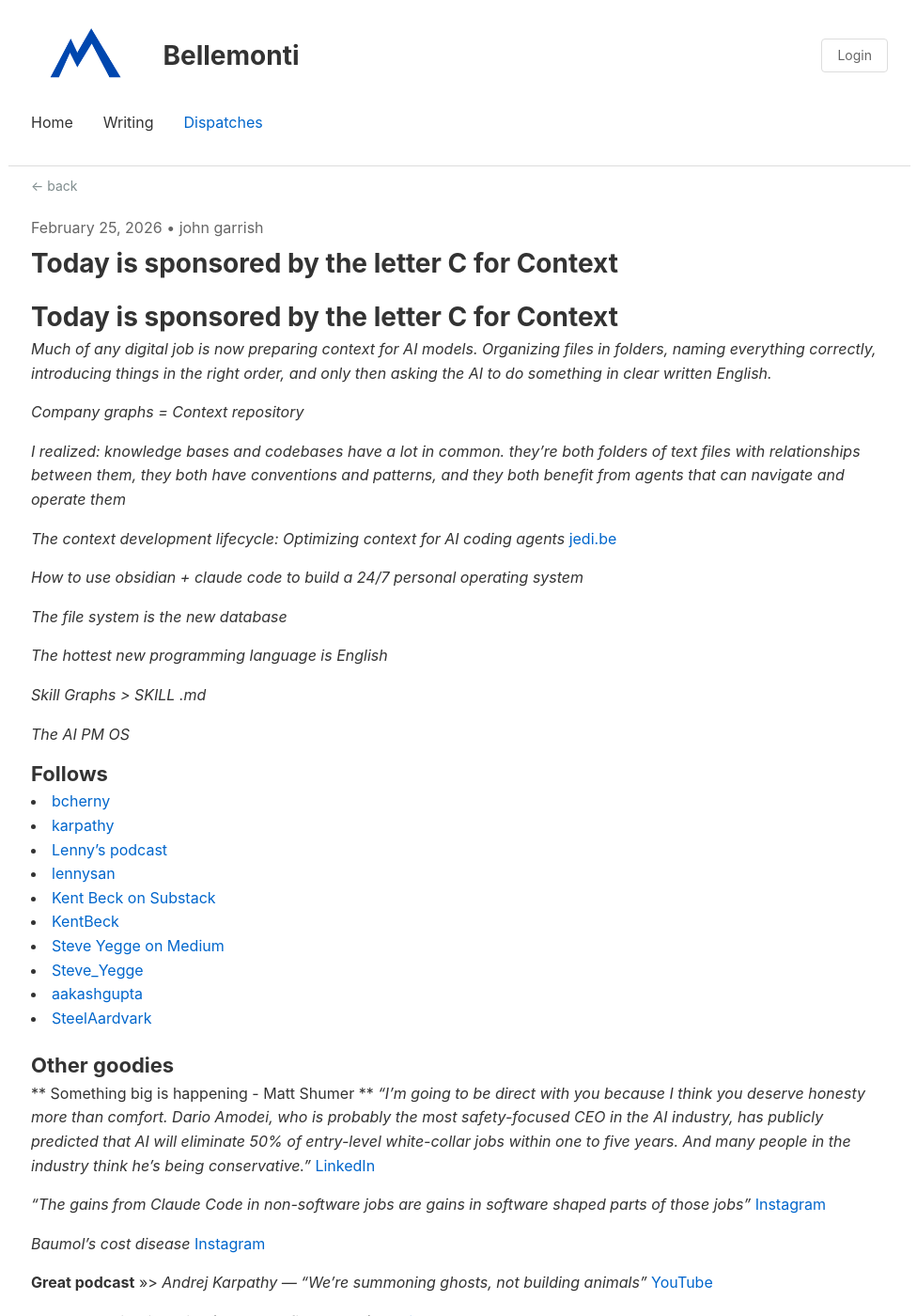
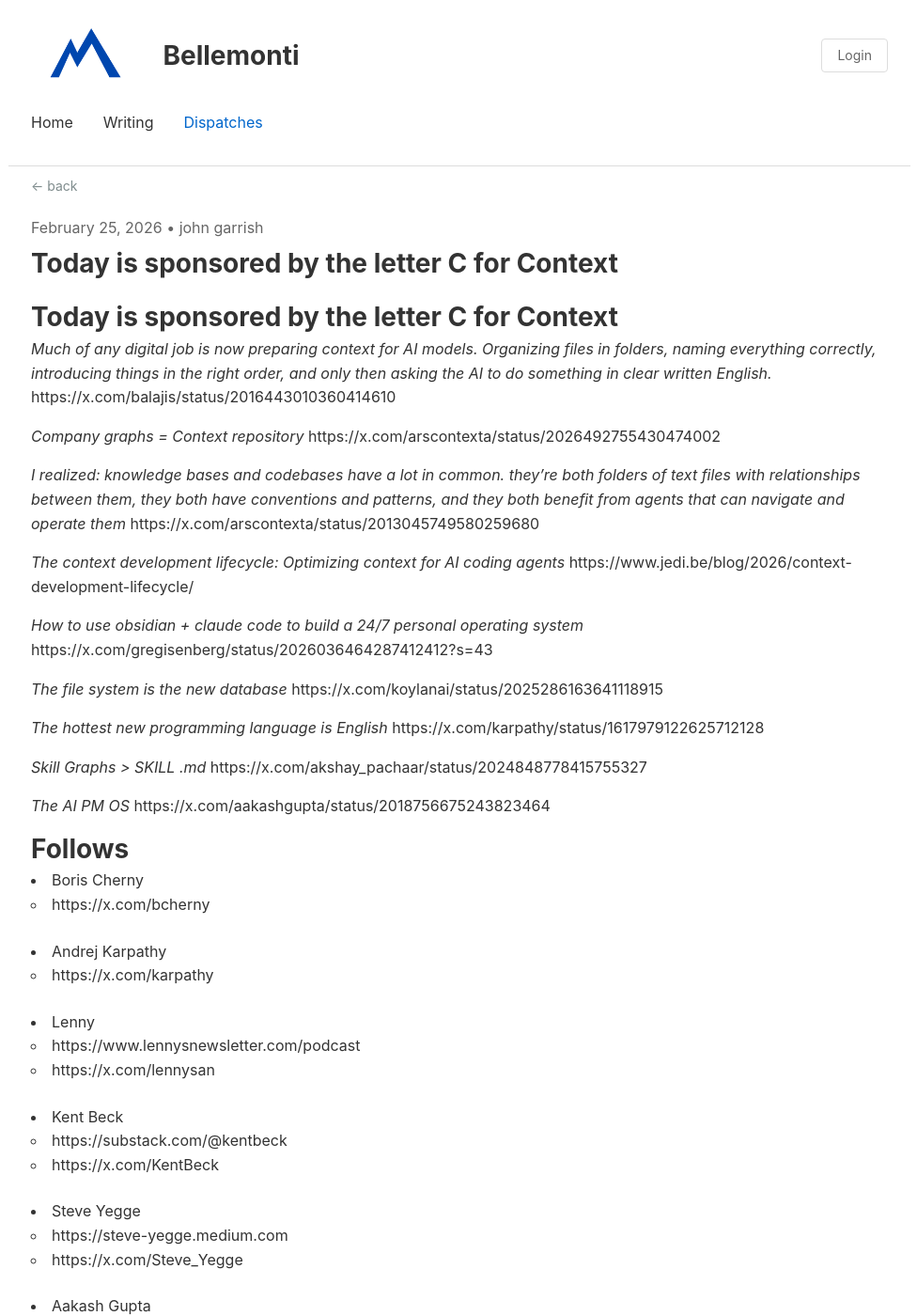
Before and after one commit to gibbygee/bellemonti-website, a Jekyll site: the page built from _readings/2026-02-25-feb-25-dispatch.md, in a window 1280 px wide and 1400 px high. Shown: the whole window at 94% size, without its empty margins (151-1127 px from the left). Built offline with Jekyll 4.4.1, drawn with Linux system fonts in a browser that asks for light colours; some of the changed text lies outside the part shown.

Commit message:
Enhance Feb 25 dispatch by adding relevant links to context-related statements, improving formatting for clarity, and updating the 'Follows' and 'Other goodies' sections for better organization.

```diff
--- a/_readings/2026-02-25-feb-25-dispatch.md
+++ b/_readings/2026-02-25-feb-25-dispatch.md
@@ -8,57 +8,73 @@
 # Today is sponsored by the letter C for Context
 
 *Much of any digital job is now preparing context for AI models. Organizing files in folders, naming everything correctly, introducing things in the right order, and only then asking the AI to do something in clear written English.*
+https://x.com/balajis/status/2016443010360414610
 
 *Company graphs = Context repository*
+https://x.com/arscontexta/status/2026492755430474002
 
 *I realized: knowledge bases and codebases have a lot in common. they're both folders of text files with relationships between them, they both have conventions and patterns, and they both benefit from agents that can navigate and operate them*
+https://x.com/arscontexta/status/2013045749580259680
 
 *The context development lifecycle: Optimizing context for AI coding agents*
-[jedi.be](https://www.jedi.be/blog/2026/context-development-lifecycle/)
+https://www.jedi.be/blog/2026/context-development-lifecycle/
 
 *How to use obsidian + claude code to build a 24/7 personal operating system*
+https://x.com/gregisenberg/status/2026036464287412412?s=43
 
 *The file system is the new database*
+https://x.com/koylanai/status/2025286163641118915
 
 *The hottest new programming language is English*
+https://x.com/karpathy/status/1617979122625712128
 
 *Skill Graphs > SKILL .md*
+https://x.com/akshay_pachaar/status/2024848778415755327
 
 *The AI PM OS*
+https://x.com/aakashgupta/status/2018756675243823464
 
-## Follows
+# Follows
 
-- [bcherny](https://x.com/bcherny)
-- [karpathy](https://x.com/karpathy)
-- [Lenny's podcast](https://www.lennysnewsletter.com/podcast)
-- [lennysan](https://x.com/lennysan)
-- [Kent Beck on Substack](https://substack.com/@kentbeck)
-- [KentBeck](https://x.com/KentBeck)
-- [Steve Yegge on Medium](https://steve-yegge.medium.com)
-- [Steve_Yegge](https://x.com/Steve_Yegge)
-- [aakashgupta](https://x.com/aakashgupta)
-- [SteelAardvark](https://x.com/SteelAardvark)
+- Boris Cherny
+	- https://x.com/bcherny
+- Andrej Karpathy
+	- https://x.com/karpathy
+- Lenny
+	- https://www.lennysnewsletter.com/podcast
+	- https://x.com/lennysan
+- Kent Beck
+	- https://substack.com/@kentbeck
+	- https://x.com/KentBeck
+- Steve Yegge
+	- https://steve-yegge.medium.com
+	- https://x.com/Steve_Yegge
+- Aakash Gupta
+	- https://x.com/aakashgupta
+- Yours Truly
+	- https://x.com/SteelAardvark
 
-## Other goodies
+# Other goodies
 
-** Something big is happening - Matt Shumer **
-  *"I'm going to be direct with you because I think you deserve honesty more than comfort. Dario Amodei, who is probably the most safety-focused CEO in the AI industry, has publicly predicted that AI will eliminate 50% of entry-level white-collar jobs within one to five years. And many people in the industry think he's being conservative."*
-[LinkedIn](https://www.linkedin.com/pulse/something-big-happening-matt-shumer-so5he/)
+**Something big is happening - Matt Shumer**
+	*"I'm going to be direct with you because I think you deserve honesty more than comfort. Dario Amodei, who is probably the most safety-focused CEO in the AI industry, has publicly predicted that AI will eliminate 50% of entry-level white-collar jobs within one to five years. And many people in the industry think he's being conservative."*
+https://www.linkedin.com/pulse/something-big-happening-matt-shumer-so5he/
 
 *"The gains from Claude Code in non-software jobs are gains in software shaped parts of those jobs"*
-[Instagram](https://www.instagram.com/reel/DU6MDQqEiHs/)
+https://www.instagram.com/reel/DU6MDQqEiHs/
 
 *Baumol's cost disease*
-[Instagram](https://www.instagram.com/reels/DU8kb3jicSl/)
+https://www.instagram.com/reels/DU8kb3jicSl/
 
-**Great podcast** >>> *Andrej Karpathy — “We’re summoning ghosts, not building animals”*
-[YouTube](https://youtu.be/lXUZvyajciY?si=tsnYMGJ4iecAoRkG)
+**Great podcast**
+	*Andrej Karpathy — “We’re summoning ghosts, not building animals”*
+https://youtu.be/lXUZvyajciY?si=tsnYMGJ4iecAoRkG
 
 *The Anthropic Hive Mind* ("the campfire model")
-[Medium](https://steve-yegge.medium.com/the-anthropic-hive-mind-d01f768f3d7b)
+https://steve-yegge.medium.com/the-anthropic-hive-mind-d01f768f3d7b
 
-## Your zen for Weds
+# Your zen for Weds
 
 *Don't persuade yourself into the restaurant mindset. Slowly over time develop the capacity to see the decision space and move around it*.
 
-[Instagram](https://www.instagram.com/reel/DVHo65wjgG1/)
+https://www.instagram.com/reel/DVHo65wjgG1/
```
